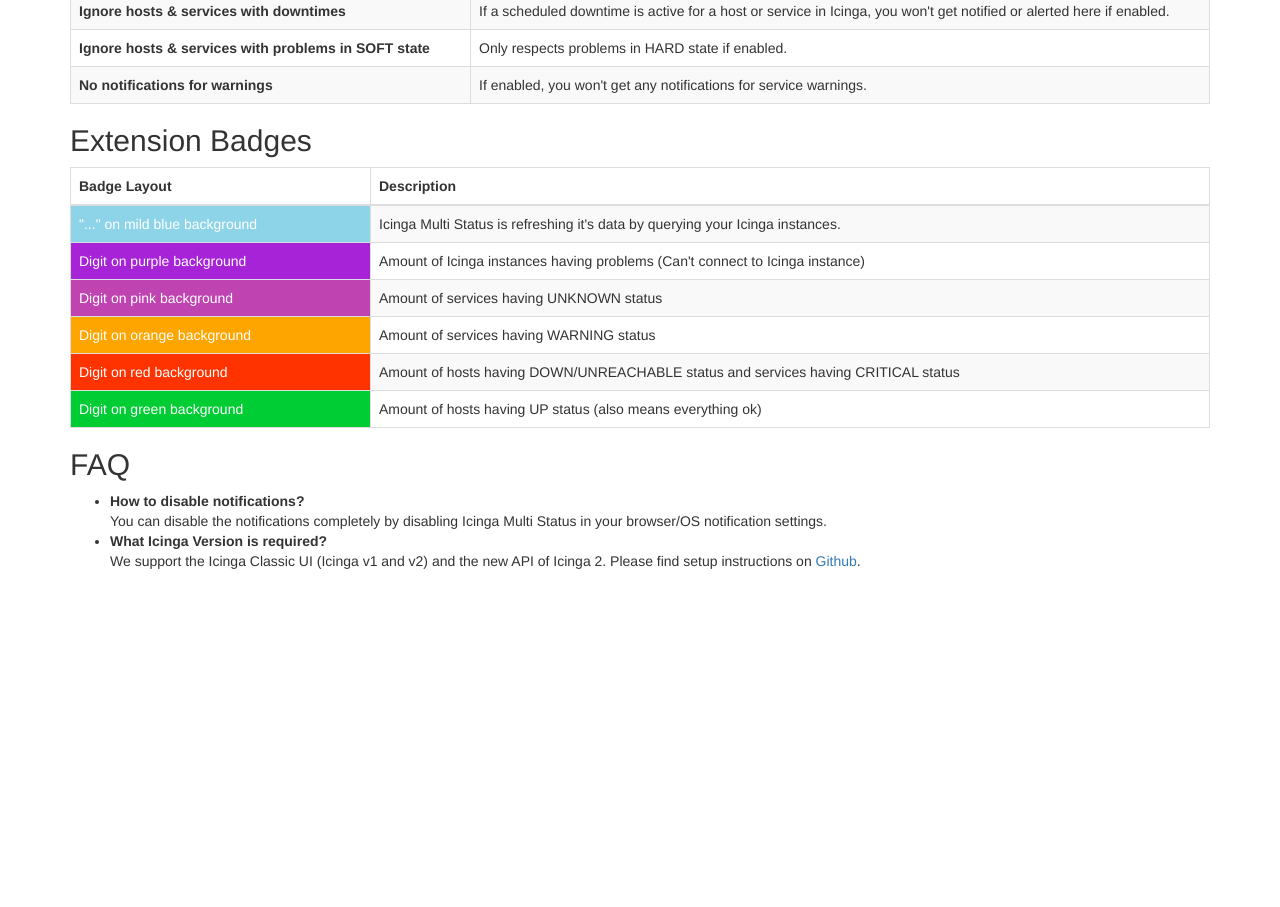
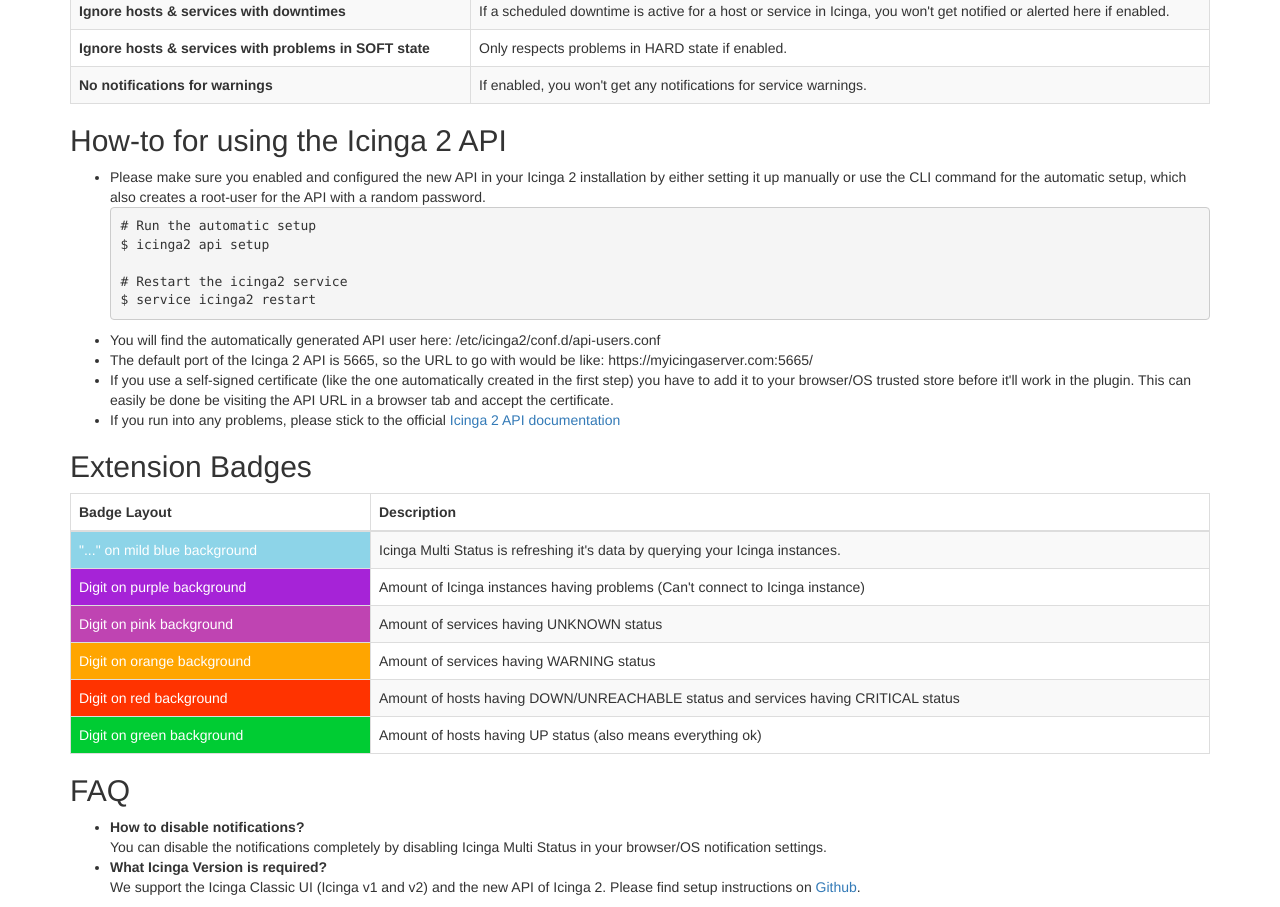
Before and after one commit to bashgeek/icinga-multi-status, a browser extension: page help.html in a window 1280 px wide. Shown: the part 917-1824 px from the top of the page. Before the commit the page ends 1498 px from the top, so only its background shows below. Drawn offline with Linux system fonts and the light colour scheme.

Commit message:
Doc/Help update on Icinga2 API

```diff
--- a/help.html
+++ b/help.html
@@ -75,6 +75,22 @@
 				</tbody>
 			</table>
 
+			<h2>How-to for using the Icinga 2 API</h2>
+			<ul>
+				<li>
+					Please make sure you enabled and configured the new API in your Icinga 2 installation by either setting it up manually or use the CLI command for the automatic setup, which also creates a root-user for the API with a random password.
+					<pre># Run the automatic setup
+$ icinga2 api setup
+
+# Restart the icinga2 service
+$ service icinga2 restart</pre>
+				</li>
+				<li>You will find the automatically generated API user here: /etc/icinga2/conf.d/api-users.conf</li>
+				<li>The default port of the Icinga 2 API is 5665, so the URL to go with would be like: https://myicingaserver.com:5665/</li>
+				<li>If you use a self-signed certificate (like the one automatically created in the first step) you have to add it to your browser/OS trusted store before it'll work in the plugin. This can easily be done be visiting the API URL in a browser tab and accept the certificate.</li>
+				<li>If you run into any problems, please stick to the official <a href="https://www.icinga.com/docs/icinga2/latest/doc/12-icinga2-api/" target="_blank">Icinga 2 API documentation</a></li>
+			</ul>
+
 			<h2>Extension Badges</h2>
 			<table class="table table-bordered table-striped">
 				<thead>
```
Also changed, not shown: README.md.
